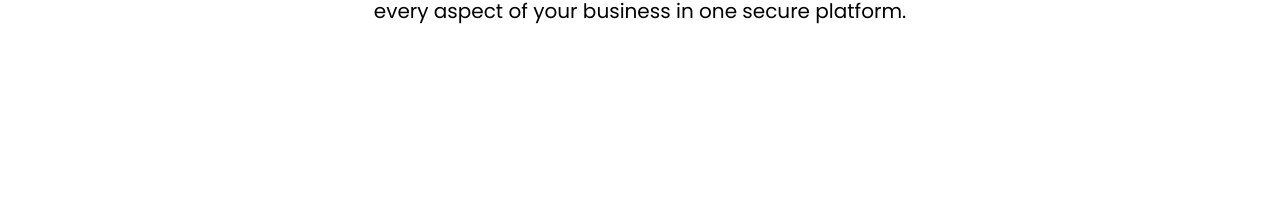
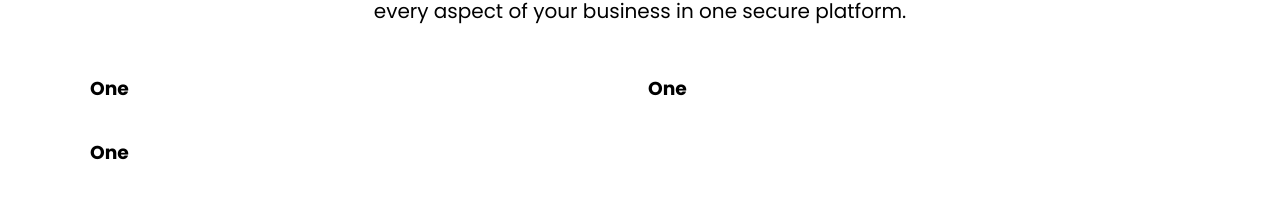
Before and after one commit to MariusCodeAcademy/feu2-09_r_styled_components_css, a React (Vite) app: page / in a window 1280 px wide. Shown: the part 227-426 px from the top of the page. Built offline with nearby package versions, Linux system fonts and the light colour scheme.

Commit message:
Grid with props

```diff
--- a/src/components/gainMore/GainMore.jsx
+++ b/src/components/gainMore/GainMore.jsx
@@ -1,4 +1,4 @@
-import { Container, Section } from './../styled/UI.styled';
+import { Container, Grid, Section } from './../styled/UI.styled';
 import SectionTitle from './../UI/sectionTitle/SectionTitle';
 
 const sectionData = {
@@ -63,6 +63,11 @@ function GainMore(props) {
           subtitle={sectionData.sectionTitle.subtitle}
           title={sectionData.sectionTitle.title}
         />
+        <Grid cols='2'>
+          <h3>One</h3>
+          <h3>One</h3>
+          <h3>One</h3>
+        </Grid>
       </Container>
     </Section>
   );
--- a/src/components/styled/UI.styled.js
+++ b/src/components/styled/UI.styled.js
@@ -13,6 +13,15 @@ export const Container = styled.div`
 `;
 // susikuri Grid componenta
 
+// jei gaunam propsa pavadinimu cols, tai tai bus kiek stulpeliu
+// kitu atveju 3
+export const Grid = styled.ul`
+  display: grid;
+  grid-template-columns: repeat(${(props) => props.cols || '3'}, 1fr);
+  gap: 1rem;
+  list-style: none;
+  padding-left: 0;
+`;
 // Susikurti SingleCard componenta naudojan styled components
 
 //
```
